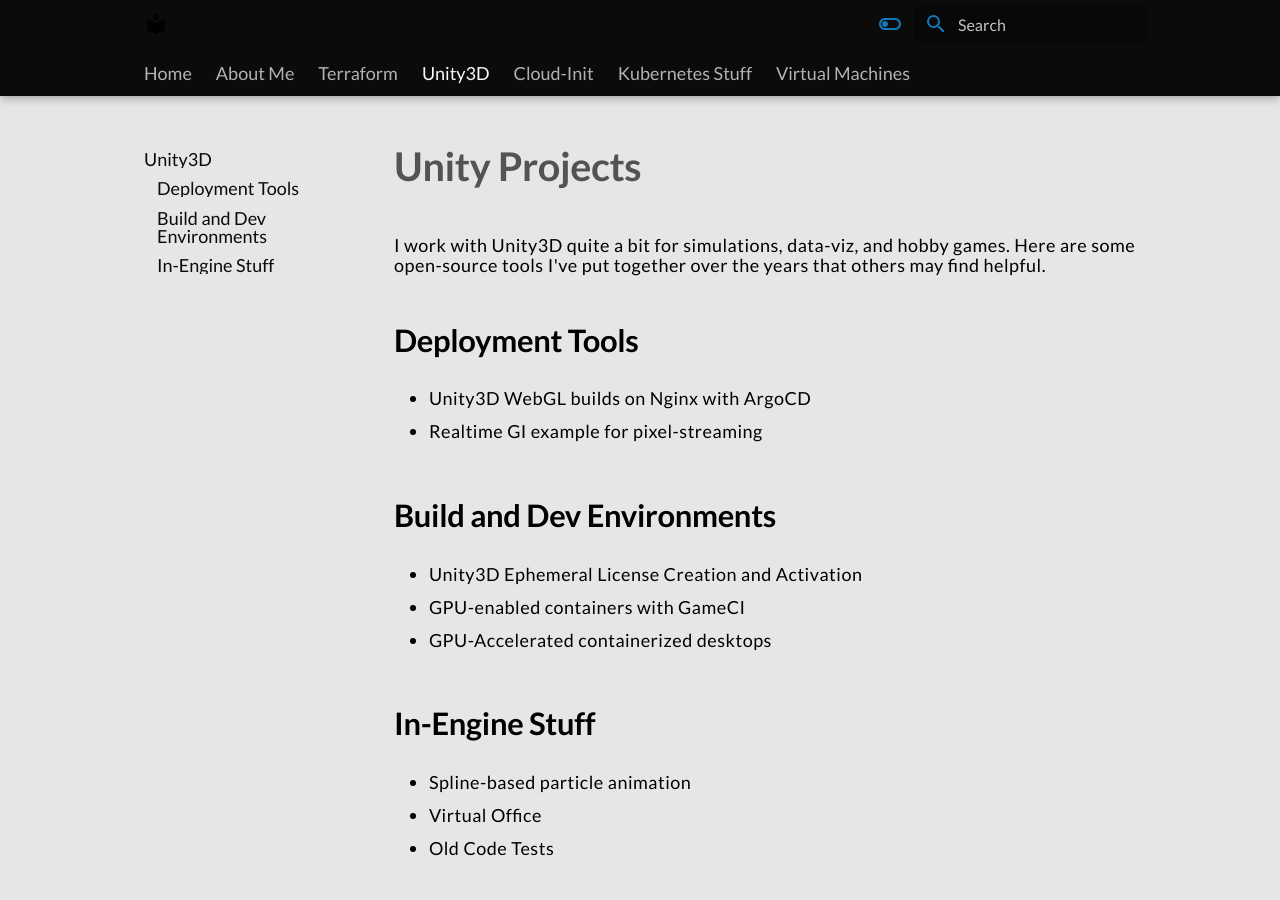
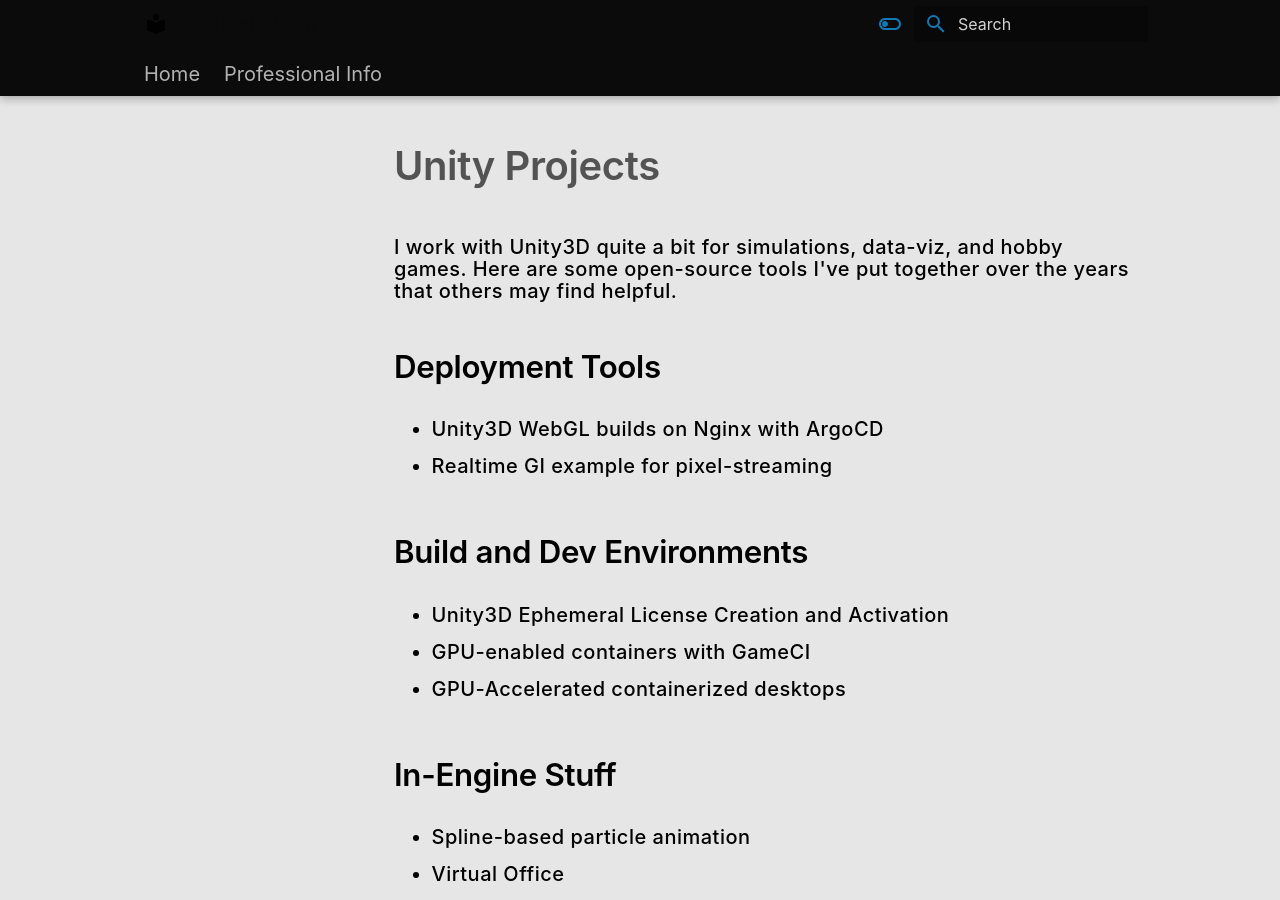
Before and after one commit to cloudymax/CloudyDevDotNet, an MkDocs documentation site: the page built from docs/unity-projects.md, in a window 1280 px wide and 900 px high. Built offline with MkDocs 1.6.1 and Material for MkDocs 9.7.7, drawn with Linux system fonts in a browser that asks for light colours.

Commit message:
remove google fonts, simplify design

```diff
--- a/docs/stylesheets/extra.css
+++ b/docs/stylesheets/extra.css
@@ -1,4 +1,7 @@
 :root {
+
+  --md-text-font:"Mononoki";
+  --md-code-font:"Moninoki Mono"
 
   /* Grays */
   --transparent: rgba(0,0,0,0);
@@ -16,7 +19,7 @@
   --gray-10-hex: #fafafaff;
 
 
-	--gloabl-padding: .5%;
+	--gloabl-padding: 0;
 	--header-padding: 0;
 	--list-padding: .5%;
 	--list-decorator: "> ";
@@ -25,13 +28,13 @@
 	--letter-spacing-f1: .5px;
 	--letter-spacing-f2: 1px;
 
-	--font-size: 18px;
-	--line-height: 20px;
+	--font-size: 20px;
+	--line-height: 22px;
 
 	--title-line-height:  1;
 	--elipsis-multiplier: 1;
-	--header1-multiplier: 1.2;
-	--header2-multiplier: 1.1;
+	--header1-multiplier: 1;
+	--header2-multiplier: 1;
 	--header3-multiplier: 1;
 	--header4-multiplier: 1;
 	--link-multiplier: 1.0;
@@ -215,8 +218,8 @@
 }
 [data-md-color-scheme="max-dark"]  {
 	--bg-alpha: 1;
-	--bg-r: 20;
-	--bg-g: 20;
+	--bg-r: 25;
+	--bg-g: 25;
 	--bg-b: 25;
 	--bg: rgba(var(--bg-r), var(--bg-g), var(--bg-b), var(--bg-alpha));
 
@@ -233,9 +236,9 @@
 	--bg-repeat: yes;
 
 	--header-alpha: 1;
-	--header-r:     215;
-	--header-g:     210;
-	--header-b:     210;
+	--header-r:     200;
+	--header-g:     200;
+	--header-b:     200;
 	--header: rgba(var(--header-r), var(--header-g), var(--header-b), var(--header-alpha));
 	--header-brightness: 1;
 
@@ -266,9 +269,9 @@
     --primary: rgba(var(--primary-r), var(--primary-g), var(--primary-b), var(--primary-alpha));
 
 	--pop-alpha: 1;
-	--pop-r: 050;
+	--pop-r: 060;
 	--pop-g: 120;
-	--pop-b: 180;
+	--pop-b: 200;
 	--pop: rgba(var(--pop-r), var(--pop-g), var(--pop-b), var(--pop-alpha));
 
 
--- /dev/null
+++ b/docs/stylesheets/fonts.css
@@ -0,0 +1,4 @@
+@font-face {
+  font-family: "Mononoki";
+  src: "/fonts/MononokiNerdFontMono-Regular.ttf";
+}
--- a/mkdocs.yml
+++ b/mkdocs.yml
@@ -2,9 +2,7 @@ site_name: Cloudy Stuff
 site_url: https://cloudydev.net
 theme:
   name: material
-  font:
-    text: Lato
-    code: Inconsolata
+  font: false
   features:
     - navigation.tabs
     - navigation.tabs.sticky
@@ -23,6 +21,7 @@ theme:
         name: switch to dark mode
 extra_css:
   - stylesheets/extra.css
+  - stylesheets/fonts.css
 extra_javascript:
   - javascripts/mathjax.js
   - https://polyfill.io/v3/polyfill.min.js?features=es6
@@ -62,9 +61,4 @@ markdown_extensions:
   - pymdownx.tilde
 nav:
     - Home: index.md
-    - About Me: resume.md
-    - Terraform: terraform-projects.md
-    - Unity3D: unity-projects.md
-    - Cloud-Init: cloud-init.md
-    - Kubernetes Stuff: kubernetes.md
-    - Virtual Machines: virtualmachines.md
+    - Professional Info: resume.md
```
Also changed, not shown: docs/fonts/readme.md (added, +8 -0 lines), docs/index.md (+41 -3 lines), docs/fonts/LICENSE.txt (added), 13 other files.
